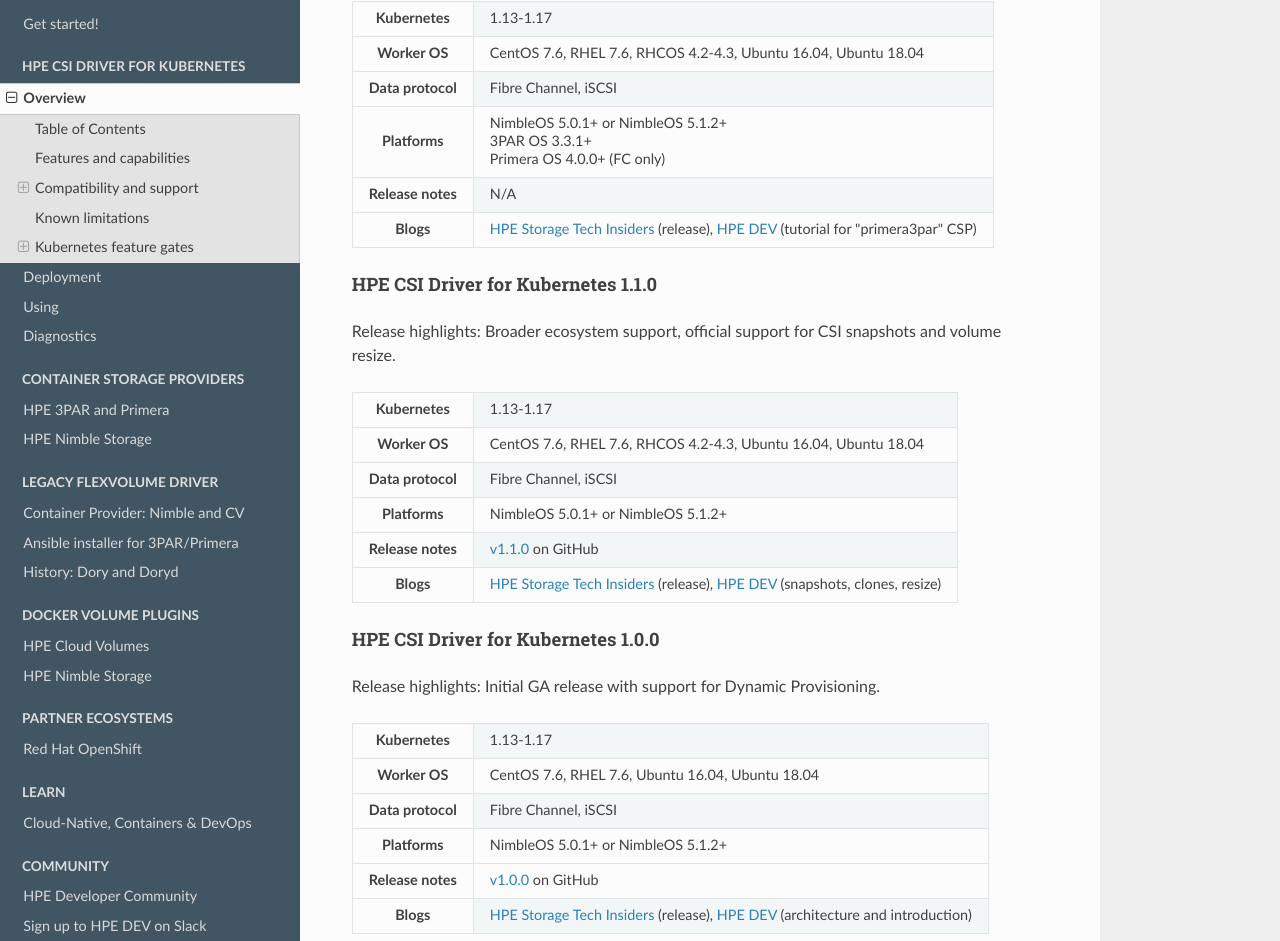
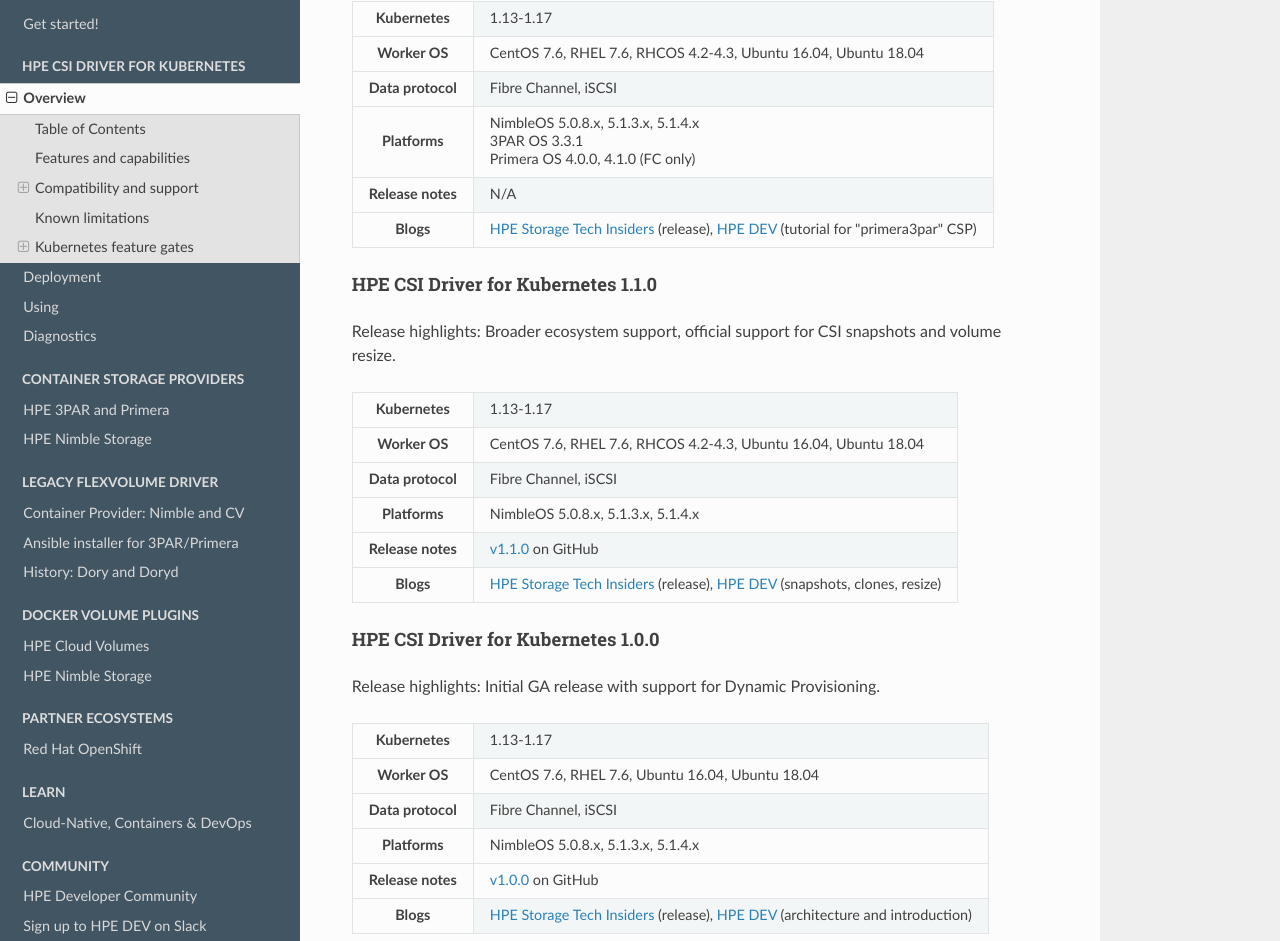
Before and after one commit to hpe-storage/scod, an MkDocs documentation site: the page built from docs/csi_driver/index.md, in a window 1280 px wide and 1400 px high, scrolled down 2378 px. Shown: the part 144-1085 px from the top of the window. Built offline with MkDocs 1.6.1, drawn with Linux system fonts in a browser that asks for light colours; nearby versions of some CDN libraries.

Commit message:
request from eng/qa + typo
Signed-off-by: Michael Mattsson <michael.mattsson@nimblestorage.com>

```diff
--- a/docs/csi_driver/index.md
+++ b/docs/csi_driver/index.md
@@ -62,9 +62,9 @@
   <tr>
     <th>Platforms</th>
     <td>
-      NimbleOS 5.0.1+ or NimbleOS 5.1.2+<br/>
-      3PAR OS 3.3.1+<br/>
-      Primera OS 4.0.0+ (FC only)<br/>
+      NimbleOS 5.0.8.x, 5.1.3.x, 5.1.4.x<br/>
+      3PAR OS 3.3.1<br/>
+      Primera OS 4.0.0, 4.1.0 (FC only)<br/>
     </td>
   <tr>
     <th>Release notes</th>
@@ -95,7 +95,7 @@
   <tr>
     <th>Platforms</th>
     <td>
-      NimbleOS 5.0.1+ or NimbleOS 5.1.2+
+      NimbleOS 5.0.8.x, 5.1.3.x, 5.1.4.x
     </td>
   <tr>
     <th>Release notes</th>
@@ -125,9 +125,7 @@
   </tr>
   <tr>
     <th>Platforms</th>
-    <td>
-      NimbleOS 5.0.1+ or NimbleOS 5.1.2+
-    </td>
+    <td>NimbleOS 5.0.8.x, 5.1.3.x, 5.1.4.x</td>
   <tr>
   <tr>
     <th>Release notes</th>
```
Also changed, not shown: docs/partners/redhat_openshift/index.md (+1 -1 lines).
